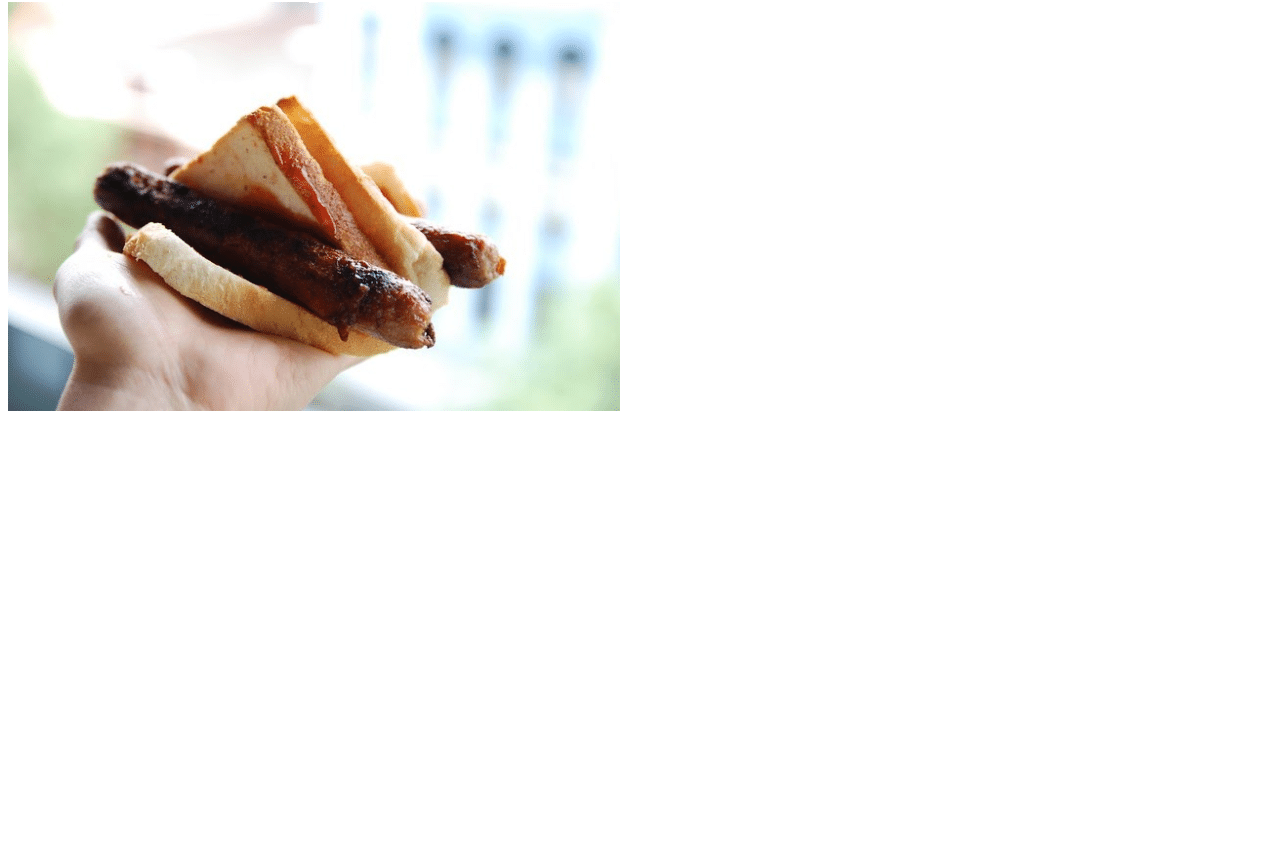
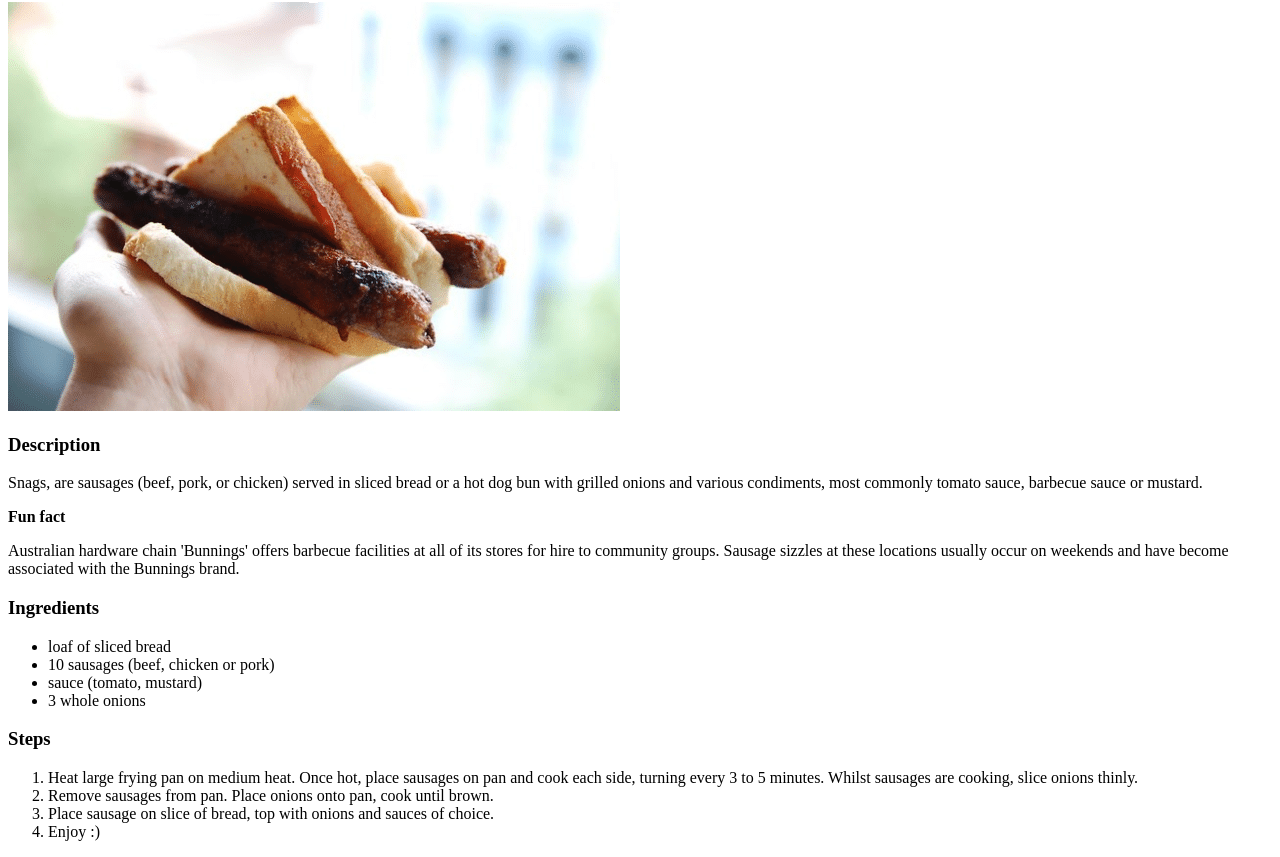
Before and after one commit to Looch8/odin-recipes, a plain HTML site: page recipes/snags.html in a window 1280 px wide. Shown: the part 78-935 px from the top of the page. Before the commit the page ends 800 px from the top, so only its background shows below. Drawn offline with Linux system fonts and the light colour scheme.

Commit message:
updated recipe page. added lists, paragraphs

```diff
--- a/recipes/snags.html
+++ b/recipes/snags.html
@@ -9,5 +9,26 @@
 <body>
     <h1>Snags</h1>
     <img src="../img/snags.png" alt="Sausages in bread with tomato sauce, being held up by a hand with a blurry background.">
+
+    <h3>Description</h3>
+    <P>Snags, are sausages (beef, pork, or chicken) served in sliced bread or a hot dog bun with grilled onions and various condiments, most commonly tomato sauce, barbecue sauce or mustard. </P>
+    <strong>Fun fact</strong><p>Australian hardware chain 'Bunnings' offers barbecue facilities at all of its stores for hire to community groups. Sausage sizzles at these locations usually occur on weekends and have become associated with the Bunnings brand.</p>
+
+    <h3>Ingredients</h3>
+    <ul>
+        <li>loaf of sliced bread</li>
+        <li>10 sausages (beef, chicken or pork)</li>
+        <li>sauce (tomato, mustard)</li>
+        <li>3 whole onions</li>
+    </ul>
+
+    <h3>Steps</h3>
+    <ol>
+        <li>Heat large frying pan on medium heat. Once hot,  place sausages on pan and cook each side, turning every 3 to 5 minutes. Whilst sausages are cooking, slice onions thinly.</li>
+        <li>Remove sausages from pan. Place onions onto pan, cook until brown.</li>
+        <li>Place sausage on slice of bread, top with onions and sauces of choice.</li>
+        <li>Enjoy :)</li>
+    </ol>
+
 </body>
 </html>
```
